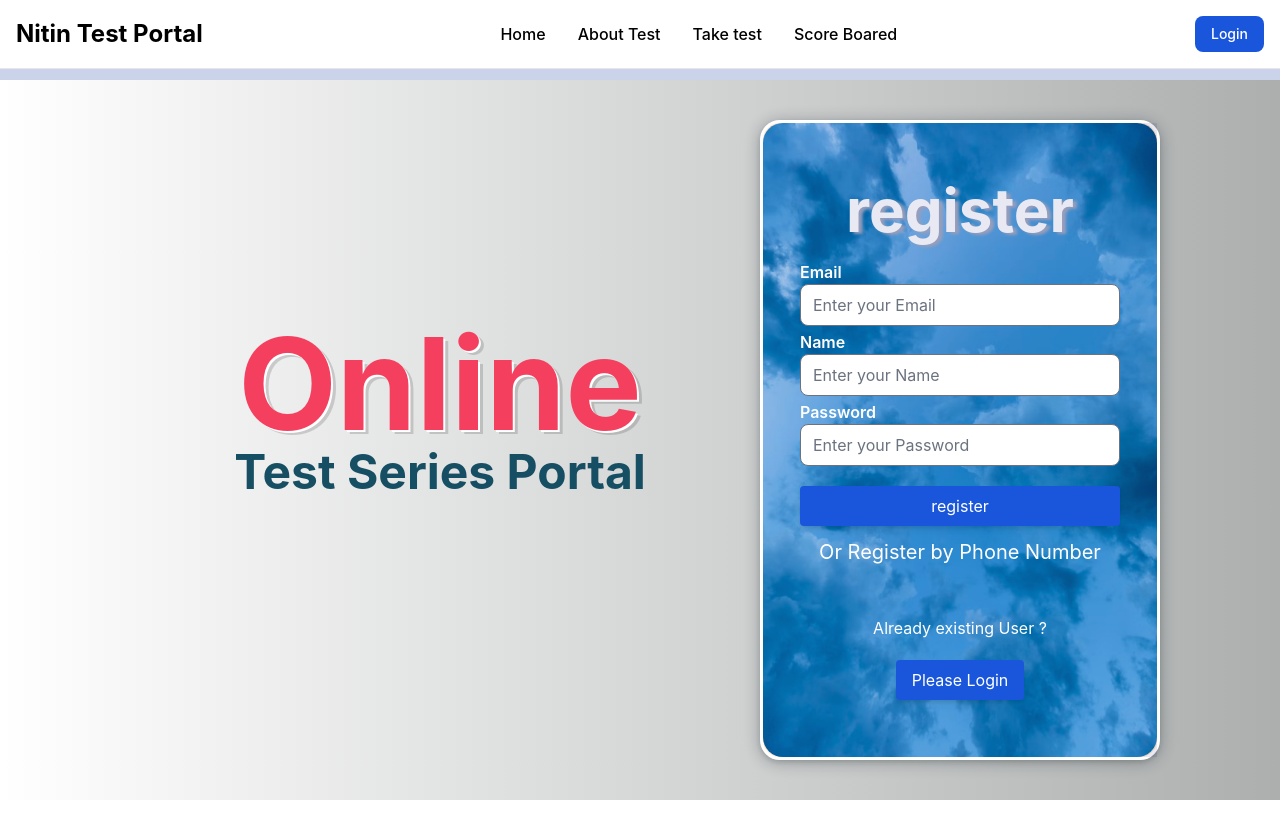
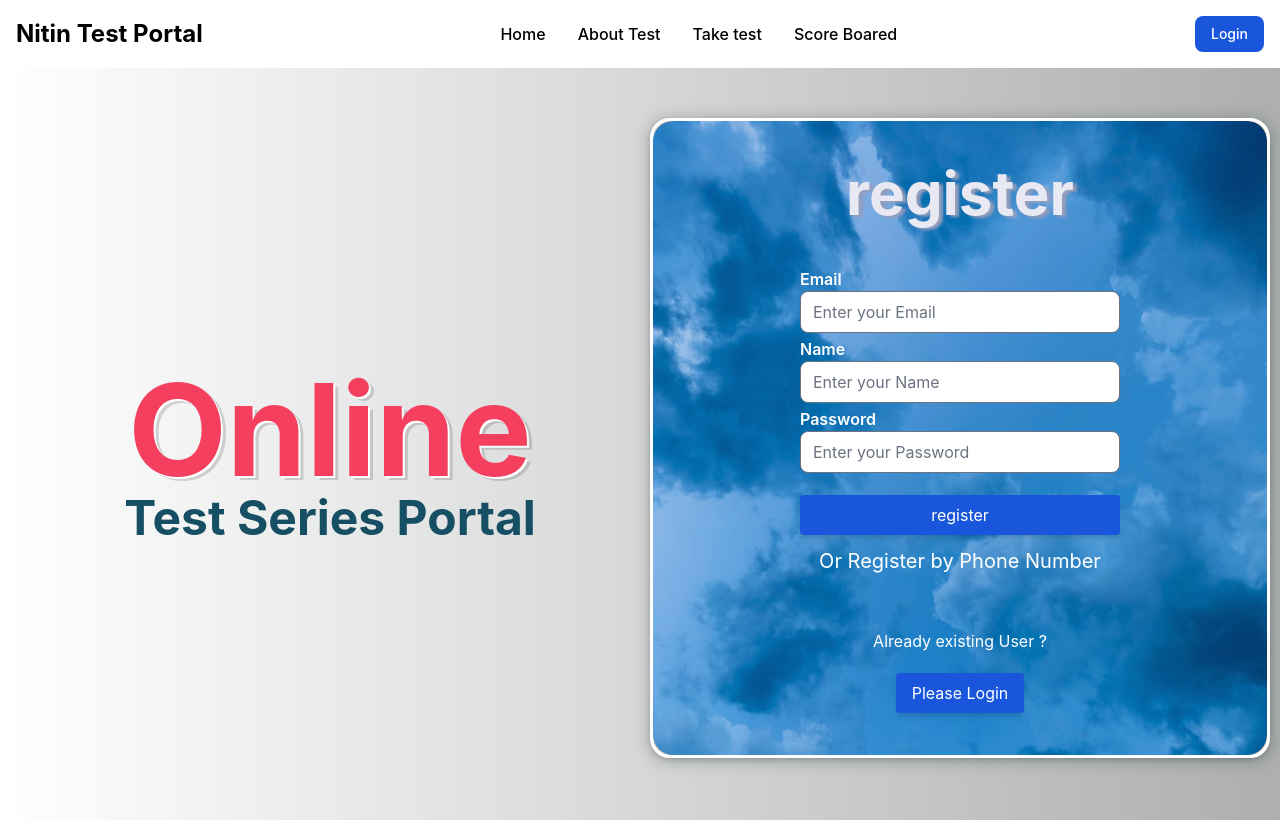
Before and after one commit to abhinavbgpgit/onlineTest, a React (Create React App) app: page /register in a window 1280 px wide. Built offline with nearby package versions, Linux system fonts and the light colour scheme.

Commit message:
login and registor page is now fully responsive

```diff
--- a/src/comonents/Navbar.js
+++ b/src/comonents/Navbar.js
@@ -50,7 +50,7 @@ const Navbar = () => {
     </div> */}
 
 
-<nav class="bg-white dark:bg-gray-900 fixed w-full z-20 top-0 left-0 border-b border-gray-200 dark:border-gray-600">
+<nav class="bg-white dark:bg-gray-900 fixed w-full z-20 top-0 left-0 ">
   <div class="max-w-screen-xl flex flex-wrap items-center justify-between mx-auto p-4">
   <a href="https://flowbite.com/" class="flex items-center">
       {/* <img src={logo} class="h-12 " alt="Flowbite Logo"></img> */}
--- a/src/comonents/navbar.css
+++ b/src/comonents/navbar.css
@@ -6,13 +6,13 @@
 
 }
 .n-wrapper {
-  height: 10vh;
+  height: 7vh;
   display: flex;
   justify-content: space-between;
   font-size: 16px;
   font-weight: 400;
   align-items: center;
-  background-color: rgb(202, 211, 234);
+  /* background-color: rgb(202, 211, 234); */
 }
 .n-left {
   flex: 1;
--- a/src/pages/login/Login.js
+++ b/src/pages/login/Login.js
@@ -16,34 +16,39 @@ const Login = () => {
   };
   return (
     <div
-      className="login_top sm:flex-wrap h-[90vh] w-full flex items-center justify-center"
+      className="login_top sm:flex-wrap w-full flex items-center justify-center flex-wrap"
       style={{ backgroundImage: "linear-gradient(90deg, #ffffff, #adafaf)" }}
     >
       {/* <Link to='/register'>go to register pages</Link> */}
-      <div className="login_right w-[50%] h-[30vh]">
+      <div className="login_right w-[90%] lg:w-[50%] h-[30vh]">
         <div className="flex items-center justify-center flex-col m-0 ">
-          <div className="md:text-green-500    sm:text-red-500  text-9xl font-bold shadow-text ">
+          <div className="text-rose-500 text-[90px] md:text-9xl font-bold shadow-text mt-12"
+            style={{
+              textShadow: "2px 2px 0px rgba(255, 255, 255, 1),5px 4px 0px rgba(0, 0, 0, 0.15)"
+            }}>
             Online{" "}
           </div>
-          <div className="font-bold text-5xl text-cyan-900 phy ">
+          <div className="font-bold text-4xl md:text-5xl text-cyan-900 phy ">
             {" "}
             Test Series Portal
           </div>
         </div>
       </div>
       <div
-        className="login_main w-[30%] min-w-[400px] h-[80vh] bg-[bisque] rounded-[20px] border-[3px] border-white overflow-hidden flex items-center justify-center"
+        className="login_main w-[95%] md:max-w-[620px] md:h-[80vh] bg-[bisque] rounded-[20px] border-[3px] border-white overflow-hidden flex items-center justify-center mt-[62px] mb-[62px]"
         style={{
           boxShadow:
             "rgba(14, 30, 37, 0.12) 0px 2px 4px 0px, rgba(14, 30, 37, 0.32) 0px 2px 16px 0px",
         }}
       >
         <div className="login_left w-full h-full bg-[url(/src/images/sky.avif)] bg-[rgba(0, 0, 0, 0.61)] backdrop-blur-[5px] bg-cover flex items-center justify-center flex-col rounded-[20px]">
-          <div className="login_text_up font-bold text-6xl mb-5 text-white shadow-text">
+          <div className="login_text_up font-bold text-6xl mb-10 mt-12 text-white shadow-text "
+            style={{ textShadow: "4px 2px 3px #a4abc3" }}>
             Login
           </div>
-          <div className="blury w-full h-full bg-[rgb(32, 45, 129)] absolute opacity-[0.1] z-[40] rounded-[20px 0px 0px 20px]"></div>
-          <FcBusinessman className="user_icon w-[100px] h-[100px] bg-white rounded-[50%] shadow-md border-[5px] border-[rgb(77, 119, 166)] z-[100]" />
+          <div className="blury h-full w-full bg-[#202d81] absolute opacity-10 z-40 rounded-tl-20 "></div>
+          <FcBusinessman className="user_icon h-[80px] w-[80px] bg-white rounded-[50%] border-[5px] border-[#C8D1DC] z-[100]"
+            style={{ boxShadow: " rgba(14, 30, 37, 0.12) 0px 2px 4px 0px, rgba(14, 30, 37, 0.32) 0px 2px 16px 0px" }} />
           <div className="form z-[500]">
             <div className="form-control w-full max-w-xs ">
               <label className="label">
@@ -70,7 +75,7 @@ const Login = () => {
               />
             </div>
             <Button
-              className="button_register w-80  "
+              className="button_register w-80  mt-[20px] z-[99]"
               variant="primary"
               onClick={() => verifyLogin()}
             >
@@ -83,7 +88,7 @@ const Login = () => {
               New User ?
             </div>
             <Button
-              className="button_register mt-[20px] z-[99]"
+              className="button_register mt-[20px] mb-12 z-[99]"
               variant="primary"
             >
               <Link to="/register">Please Register</Link>
--- a/src/pages/login/login.css
+++ b/src/pages/login/login.css
@@ -1,4 +1,3 @@
-
 /* .login_top
 {
     height: 90vh;
@@ -10,9 +9,8 @@
     align-items: center;
     justify-content: center;
 } */
-/*
-.login_main
-{
+
+/* .login_main {
     width: 30%;
     min-width: 400px;
     height: 80vh;
@@ -23,11 +21,10 @@
     display: flex;
     align-items: center;
     justify-content: center;
-    }
+} */
 
 
-.login_left
-{
+/* .login_left {
     width: 100%;
     background-image: url("/src/images/sky.avif");
     background-color: rgba(0, 0, 0, 0.61);
@@ -41,10 +38,9 @@
     justify-content: center;
     flex-direction: column;
     border-radius: 20px;
-}
+} */
 
-.blury
-{
+/* .blury {
     height: 100%;
     width: 100%;
     background-color: rgb(32, 45, 129);
@@ -52,28 +48,26 @@
     opacity: 0.1;
     z-index: 40;
     border-radius: 20px 0px 0px 20px;
-}
+} */
 
-.new_user_text
-{
+/* .new_user_text {
     color: white;
     z-index: 99;
     margin-top: 10px;
-}
-.button_register
-{
+} */
+
+/* .button_register {
     margin-top: 20px;
     z-index: 99;
-}
+} */
 
-.login_right
-{
+/* .login_right {
     width: 50%;
     height: 30vh;
-}
-*/
+} */
 
-.user_icon
+
+/* .user_icon
 {
     width: 100px;
     height: 100px;
@@ -82,10 +76,9 @@
     box-shadow: rgba(14, 30, 37, 0.12) 0px 2px 4px 0px, rgba(14, 30, 37, 0.32) 0px 2px 16px 0px;
     border: 5px solid rgb(77, 119, 166);
     z-index: 100;
-}
+} */
 
-.test_logo
-{
+.test_logo {
     width: 150px;
     z-index: 222;
     position: absolute;
@@ -98,12 +91,11 @@
 	z-index: 500;
 } */
 
-.shadow-text
-{
+/* .shadow-text {
     text-shadow: 4px 2px 3px #a4abc3;
-}
-.heading
-{
+} */
+
+/* .heading {
     text-shadow: 2px 2px 0px rgba(255, 255, 255, 1),
         5px 4px 0px rgba(0, 0, 0, 0.15);
-}
+} */
--- a/src/pages/register/Register.js
+++ b/src/pages/register/Register.js
@@ -5,19 +5,27 @@ import { FcBusinessman } from "react-icons/fc";
 import './register.css'
 const Register = () => {
   return (
-    <div className="register_top ">
+    <div className="register_top w-full bg-cover flex items-center justify-center flex-wrap"
+      style={{ backgroundImage: "linear-gradient(90deg, #ffffff , #adafaf)" }}>
       {/* <Link to='/register'>go to register pages</Link> */}
-      <div className="register_right">
+      <div className="register_right w-[90%] lg:w-[50%] h-[30vh]">
         <div className='flex items-center justify-center flex-col '>
-  <div className='font-bold text-9xl text-rose-500 heading'>Online </div>
-  <div className='font-bold text-5xl text-cyan-900 phy'> Test Series Portal</div>
+          <div className='font-bold text-[90px] md:text-9xl text-rose-500 mt-12'
+            style={{
+              textShadow: "2px 2px 0px rgba(255, 255, 255, 1),5px 4px 0px rgba(0, 0, 0, 0.15)"
+            }}
+          >Online </div>
+          <div className='font-bold text-4xl md:text-5xl text-cyan-900 phy'> Test Series Portal</div>
         </div>
       </div>
-      <div className="register_main">
-        <div className="register_left ">
-       <div className="register_text_up font-bold text-6xl mb-5 text-white shadow-text">register</div>
-          <div className="blury"></div>
-                   <div className="form">
+      <div className="register_main w-[95%] md:max-w-[620px] md:h-[80vh] bg-[bisque] border-[3px] border-white rounded-[20px] overflow-hidden flex items-center justify-center
+      mt-[62px] mb-[62px]"
+        style={{ boxShadow: "rgba(14, 30, 37, 0.12) 0px 2px 4px 0px, rgba(14, 30, 37, 0.32) 0px 2px 16px 0px" }}>
+        <div className="register_left w-full bg-[url(/src/images/sky.avif)] bg-[rgba(0, 0, 0, 0.61)] backdrop-blur-[5px] h-full bg-cover flex items-center justify-center flex-col rounded-[20px]">
+          <div className="register_text_up font-bold text-6xl mb-11 mt-12 text-white"
+            style={{ textShadow: "4px 2px 3px #a4abc3" }}>register</div>
+          <div className="blury h-full w-full bg-[#202d81] absolute opacity-10 z-40 rounded-tl-20 "></div>
+          <div className="form z-[500]">
             <div className="form-control w-full max-w-xs ">
               <label className="label">
                 <span className="label-text text-white font-semibold ">
@@ -54,17 +62,17 @@ const Register = () => {
                 className="input  input-sm input-bordered w-80 rounded-lg"
               />
             </div>
-            <Button className="button_register w-80  " variant="primary" onClick={()=>{}}>
+            <Button className="button_register mt-[22px] z-[99] w-80  " variant="primary" onClick={() => { }}>
               register
             </Button>
-<div className="text-xl register_by_phone_number mt-3 text-center text-white mt-2 cursor-pointer ">
+            <div className="text-xl register_by_phone_number mt-3 text-center text-white cursor-pointer ">
               Or Register by Phone Number
             </div>
           </div>
           <div className="newuser_section mt-10 flex justify-center items-center flex-col">
 
-            <div className="new_user_text"> Already existing User ?</div>
-          <Button className="button_register" variant="primary">
+            <div className="new_user_text text-white z-[99] mt-[14px]"> Already existing User ?</div>
+            <Button className="button_register mt-[20px] mb-12 z-[99]" variant="primary">
               <Link to="/">Please Login</Link>
             </Button>
           </div>
--- a/src/pages/register/register.css
+++ b/src/pages/register/register.css
@@ -1,22 +1,20 @@
-
-.register_top
+/* .register_top
 {
     height: 90vh;
-    width: 100%;
-    /* background-image: url("/src/images/background.jpg"); */
-    background-image: linear-gradient(90deg, #ffffff , #adafaf);
+    width: 100%; */
+/* background-image: url("/src/images/background.jpg"); */
+/* background-image: linear-gradient(90deg, #ffffff , #adafaf);
 	background-size: cover;
     display: flex;
     align-items: center;
     justify-content: center;
     flex-wrap: wrap;
 
-}
+} */
 
-.register_main
-{
+/* .register_main {
     width: 30%;
-	min-width: 400px;
+    min-width: 400px;
     height: 80vh;
     background-color: bisque;
     border-radius: 20px;
@@ -25,10 +23,9 @@
     display: flex;
     align-items: center;
     justify-content: center;
-   }
+} */
 
-.register_left
-{
+/* .register_left {
     width: 100%;
     background-image: url("/src/images/sky.avif");
     background-color: rgba(0, 0, 0, 0.61);
@@ -42,10 +39,9 @@
     justify-content: center;
     flex-direction: column;
     border-radius: 20px;
-}
+} */
 
-.blury
-{
+/* .blury {
     height: 100%;
     width: 100%;
     background-color: rgb(32, 45, 129);
@@ -53,21 +49,20 @@
     opacity: 0.1;
     z-index: 40;
     border-radius: 20px 0px 0px 20px;
-}
+} */
 
-.new_user_text
-{
+/* .new_user_text {
     color: white;
     z-index: 99;
     margin-top: 10px;
-}
-.button_register
-{
+} */
+
+/* .button_register {
     margin-top: 20px;
     z-index: 99;
-}
-.user_icon
-{
+} */
+
+/* .user_icon {
     width: 80px;
     height: 80px;
     background-color: white;
@@ -75,21 +70,17 @@
     box-shadow: rgba(14, 30, 37, 0.12) 0px 2px 4px 0px, rgba(14, 30, 37, 0.32) 0px 2px 16px 0px;
     border: 5px solid rgb(200, 209, 220);
     z-index: 100;
-}
+} */
 
-.form
-{
-	z-index: 500;
-}
+/* .form {
+    z-index: 500;
+} */
 
-.shadow-text
-{
-	text-shadow: 4px 2px 3px #a4abc3;
-}
+/* .shadow-text {
+    text-shadow: 4px 2px 3px #a4abc3;
+} */
 
-.register_right
-{
+/* .register_right {
     width: 50%;
     height: 30vh;
-    /* background-color: green; */
-}
+} */
```
Lines whose indentation alone changed are shown as unchanged.
